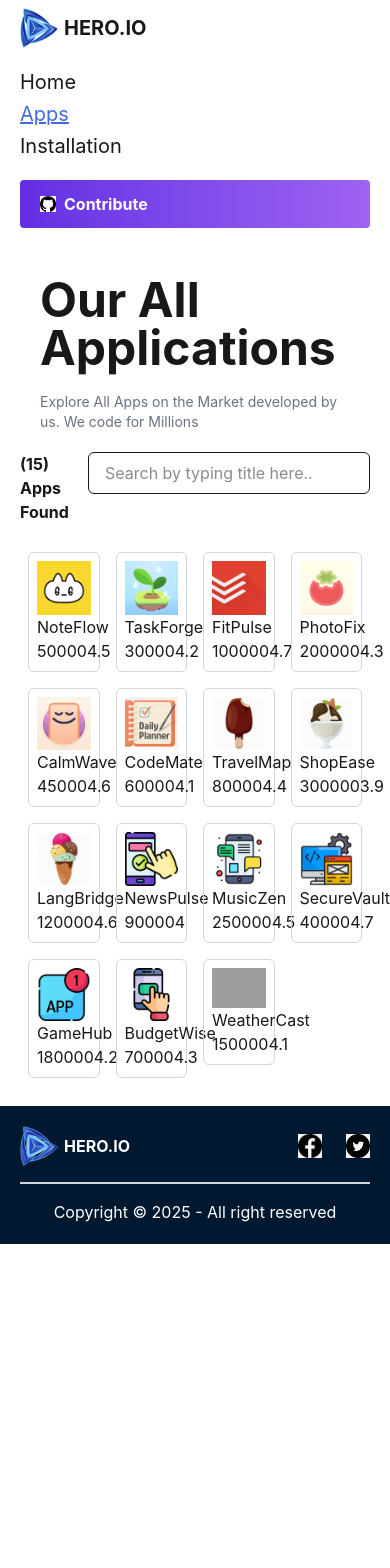
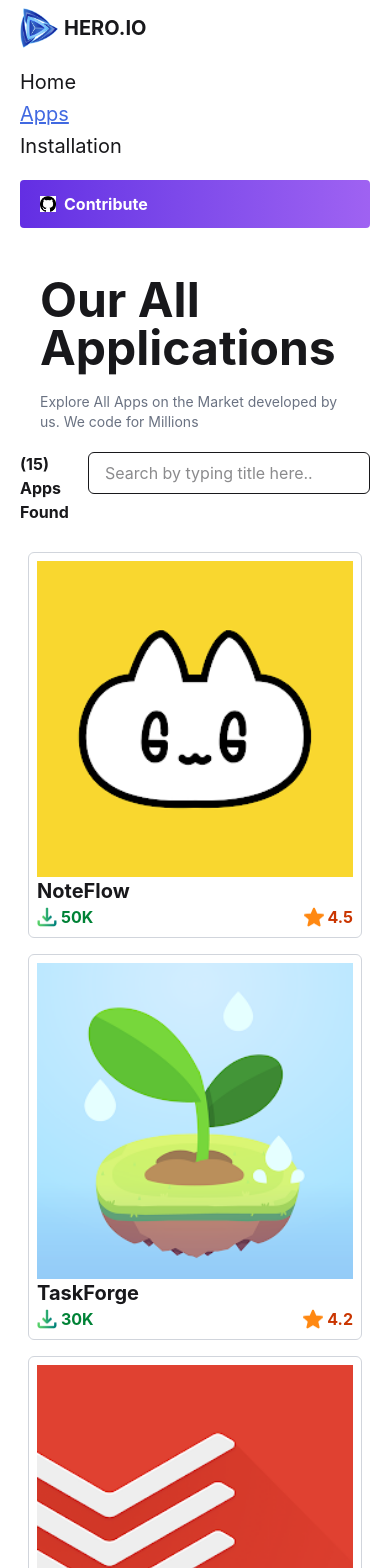
Before and after one commit to gwynbleiddrivia/hero-io-aurora, a React (Vite) app in the folder hero-io-aurora/: page /apps in a window 390 px wide. Shown: the top 1568 px of the page. Before the commit the page ends 1244 px from the top, so only its background shows below. Built offline with nearby package versions, Linux system fonts and the light colour scheme; grey boxes are pictures that could not be loaded.

Commit message:
App card redesigned, millify is working now, README.md edited with details, All Apps responsiveness added

```diff
--- a/hero-io-aurora/package.json
+++ b/hero-io-aurora/package.json
@@ -12,6 +12,7 @@
   "dependencies": {
     "@recharts/devtools": "^0.0.11",
     "@tailwindcss/vite": "^4.2.2",
+    "millify": "^6.1.0",
     "react": "^19.2.4",
     "react-dom": "^19.2.4",
     "react-router": "^7.13.2",
--- a/hero-io-aurora/src/components/pages/AppCard.jsx
+++ b/hero-io-aurora/src/components/pages/AppCard.jsx
@@ -1,13 +1,28 @@
 import React from 'react'
+import { millify } from 'millify'
 
 export default function AppCard({id, title, img, downloads, ratingAvg}) {
   return (
     <div className="flex flex-col border border-gray-300 rounded-md m-2 p-2">
         <img src={img} alt="" />
-        <div>{title}</div>
+        <div className="text-xl font-bold">
+          {title}
+        </div>
         <div className="w-full justify-between flex">
-            <div>{downloads}</div>
-            <div>{ratingAvg}</div>
+                <div className="text-green-700 font-bold flex gap-1 items-center">
+                  <img src="../../src/assets/icon-downloads.png" alt="" className="w-5 h-5" />
+                  <div>
+                    {millify(downloads)}
+                  </div>
+                </div>
+
+                <div className="text-orange-700 font-bold flex gap-1 items-center">
+                <img src="../../src/assets/icon-ratings.png" alt="" className="w-5 h-5" />
+                  <div>
+                    {ratingAvg}
+                  </div>
+                </div>
+
         </div>
     </div>
   )
--- a/hero-io-aurora/src/components/pages/AppsHalcyon.jsx
+++ b/hero-io-aurora/src/components/pages/AppsHalcyon.jsx
@@ -57,7 +57,7 @@ export default function AppsHalcyon() {
     {
       query === ""
         ? (
-          <div className="grid grid-cols-4">
+          <div className="grid md:grid-cols-4 grid-cols-1">
             {data.map(app => (
               <Link to={`/appDetails/${app.id}`} key={app.id}>
                 <AppCard
@@ -73,7 +73,7 @@ export default function AppsHalcyon() {
         )
         : filtered.length > 0
           ? (
-            <div className="grid grid-cols-4">
+            <div className="grid md:grid-cols-4 grid-cols-1">
               {filtered.map(app => (
                 <Link to={`/appDetails/${app.id}`} key={app.id}>
                   <AppCard
--- a/hero-io-aurora/src/components/pages/Installation.jsx
+++ b/hero-io-aurora/src/components/pages/Installation.jsx
@@ -1,5 +1,6 @@
 import React, { useState, useEffect } from 'react'
 import { ToastContainer, toast } from 'react-toastify'
+import { millify } from "millify";
 
 export default function Installation() {
   const [loading, setLoading] = useState(true)
@@ -91,7 +92,7 @@ export default function Installation() {
                 <div className="text-green-700 font-bold flex gap-1 items-center">
                   <img src="../../src/assets/icon-downloads.png" alt="" className="w-5 h-5" />
                   <div>
-                    {app.downloads}
+                    {millify(app.downloads)}
                   </div>
                 </div>
                 <div className="text-orange-700 font-bold flex gap-1 items-center">
```
Also changed, not shown: 2 other files (tests, documents, lock files or other folders).
